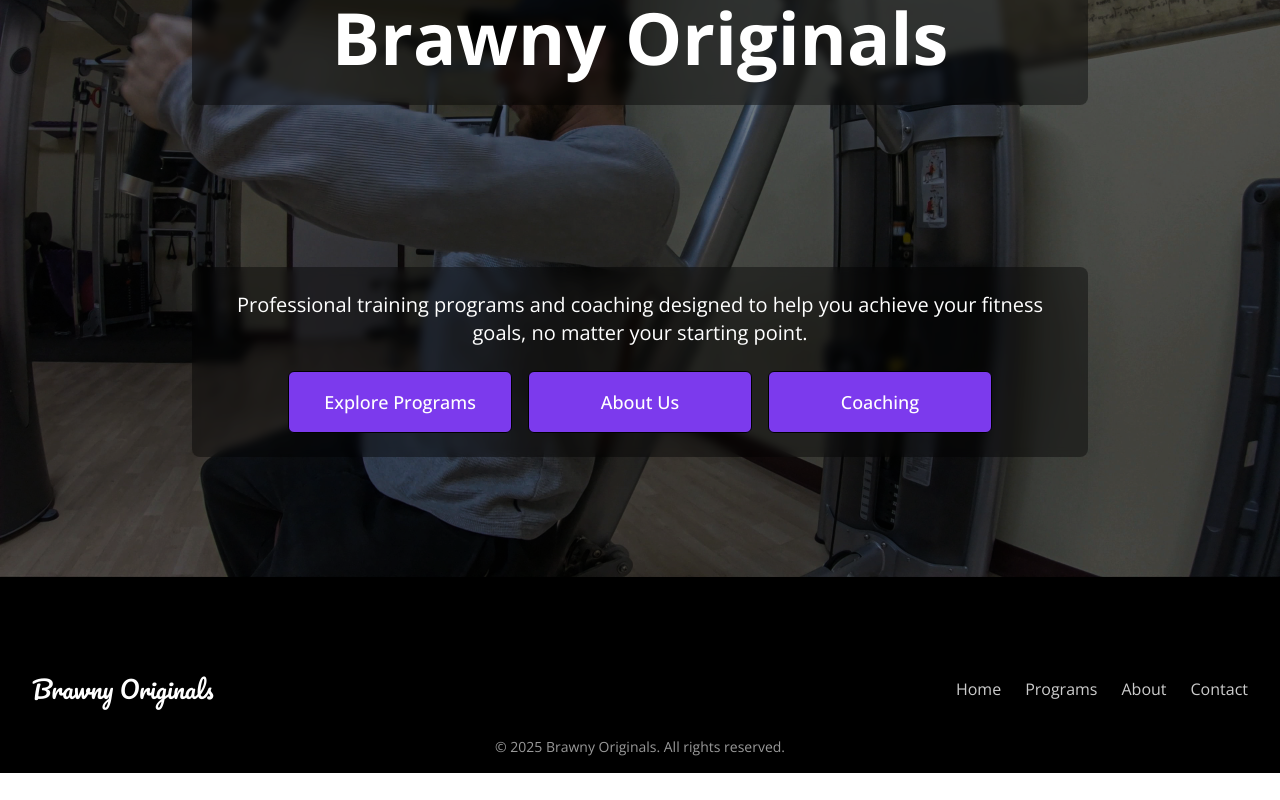
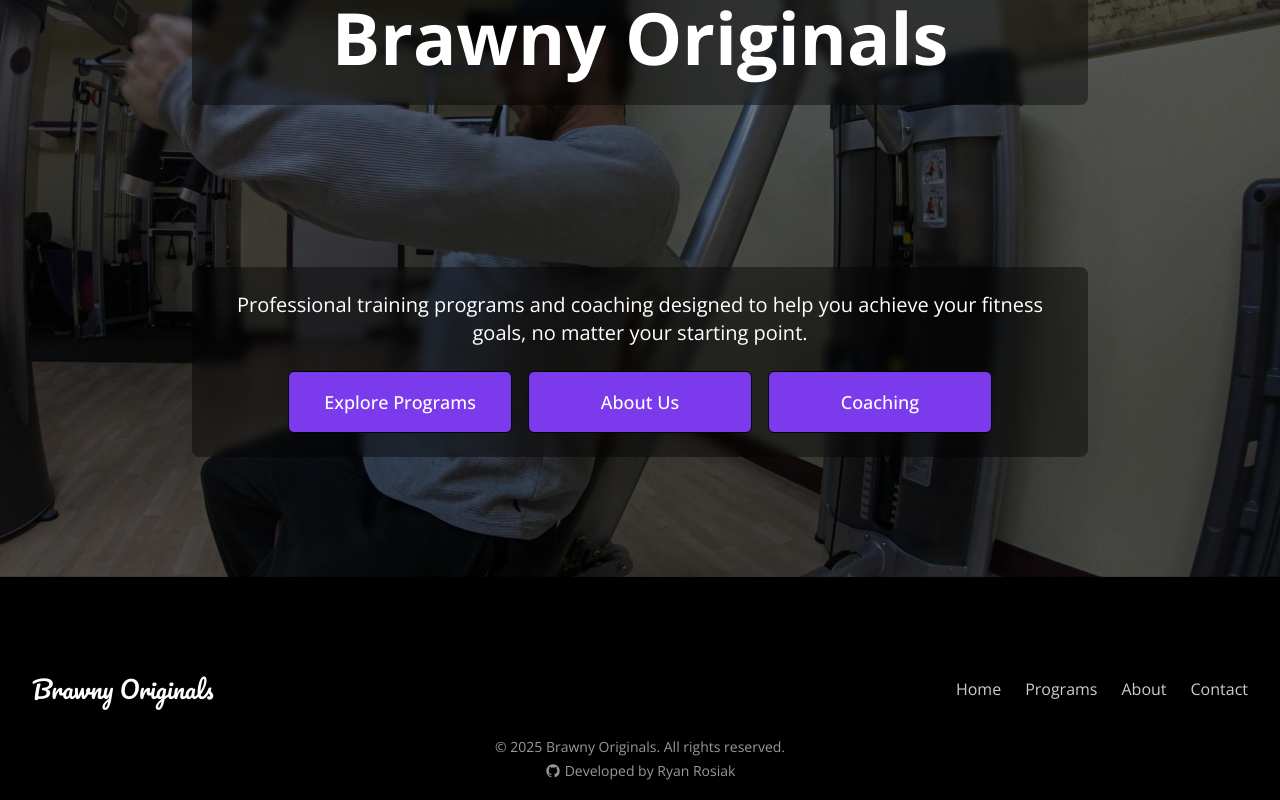
Before and after one commit to spa542/brawnyoriginals, a React (Vite) app in the folder frontend/: page / in a window 1280 px wide. Shown: the part 239-1039 px from the top of the page. Before the commit the page ends 1012 px from the top, so only its background shows below. Built offline with nearby package versions, Linux system fonts and the light colour scheme.

Commit message:
Add developer tag to footer. Update correct email in prod config

```diff
--- a/frontend/src/components/BottomNavigation.tsx
+++ b/frontend/src/components/BottomNavigation.tsx
@@ -39,7 +39,21 @@ const BottomNavigation: React.FC = () => {
           </nav>
         </div>
         <div className="mt-4 pt-4 text-center text-sm text-secondary text-opacity-60">
-          © {new Date().getFullYear()} Brawny Originals. All rights reserved.
+          <div>© {new Date().getFullYear()} Brawny Originals. All rights reserved.</div>
+          <div className="mt-1">
+            <a
+              href="https://github.com/spa542"
+              target="_blank"
+              rel="noopener noreferrer"
+              className="hover:text-opacity-100 transition-colors duration-200 inline-flex items-center justify-center"
+              aria-label="Developer's GitHub profile"
+            >
+              <svg className="w-4 h-4 mr-1" fill="currentColor" viewBox="0 0 24 24" aria-hidden="true">
+                <path fillRule="evenodd" d="M12 2C6.477 2 2 6.484 2 12.017c0 4.425 2.865 8.18 6.839 9.504.5.092.682-.217.682-.483 0-.237-.008-.868-.013-1.703-2.782.605-3.369-1.343-3.369-1.343-.454-1.158-1.11-1.466-1.11-1.466-.908-.62.069-.608.069-.608 1.003.07 1.531 1.032 1.531 1.032.892 1.53 2.341 1.088 2.91.832.092-.647.35-1.088.636-1.338-2.22-.253-4.555-1.113-4.555-4.951 0-1.093.39-1.988 1.029-2.688-.1-.253-.446-1.272.098-2.65 0 0 .84-.27 2.75 1.026A9.564 9.564 0 0112 6.844c.85.004 1.705.115 2.504.337 1.909-1.296 2.747-1.027 2.747-1.027.546 1.379.202 2.398.1 2.651.64.7 1.028 1.595 1.028 2.688 0 3.848-2.339 4.695-4.566 4.943.359.309.678.919.678 1.852 0 1.336-.012 2.415-.012 2.743 0 .267.18.58.688.482A10.019 10.019 0 0022 12.017C22 6.484 17.522 2 12 2z" clipRule="evenodd" />
+              </svg>
+              Developed by Ryan Rosiak
+            </a>
+          </div>
         </div>
       </div>
     </footer>
```
Also changed, not shown: 1 other file (tests, documents, lock files or other folders).
